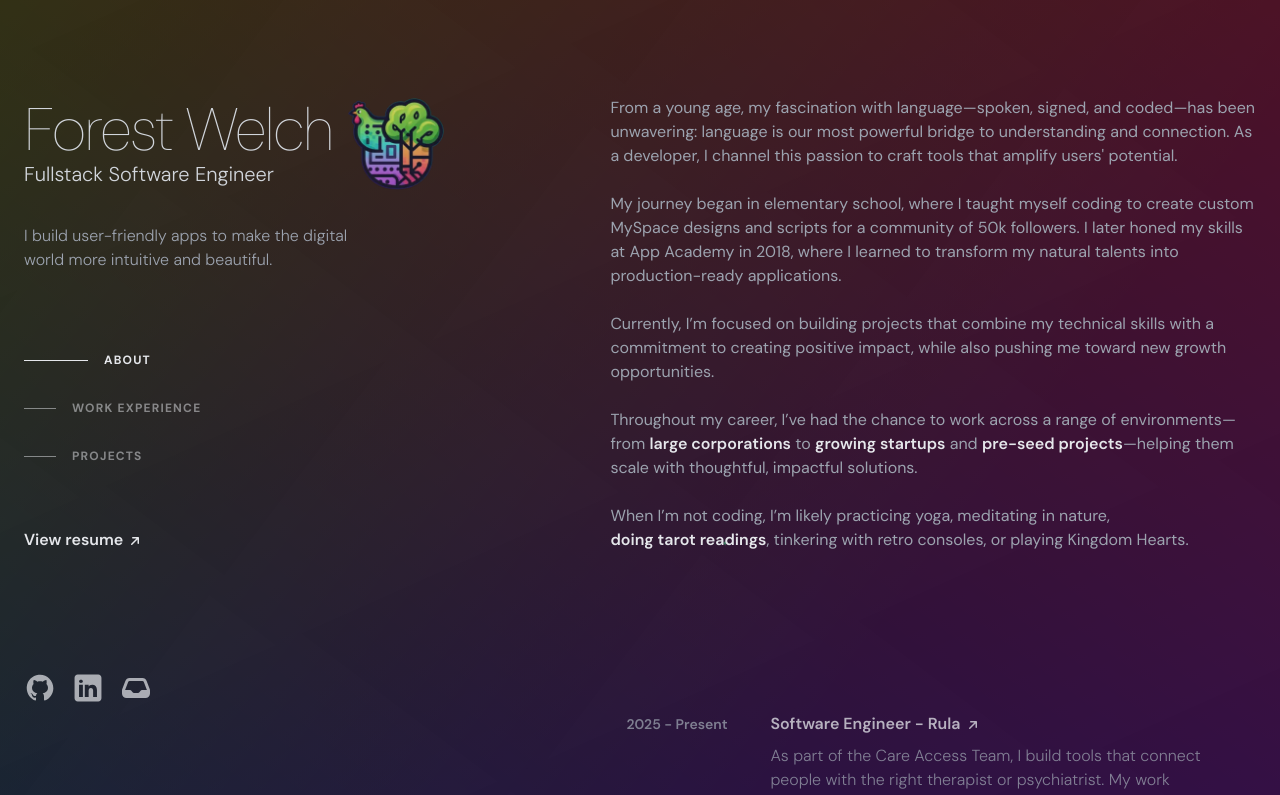
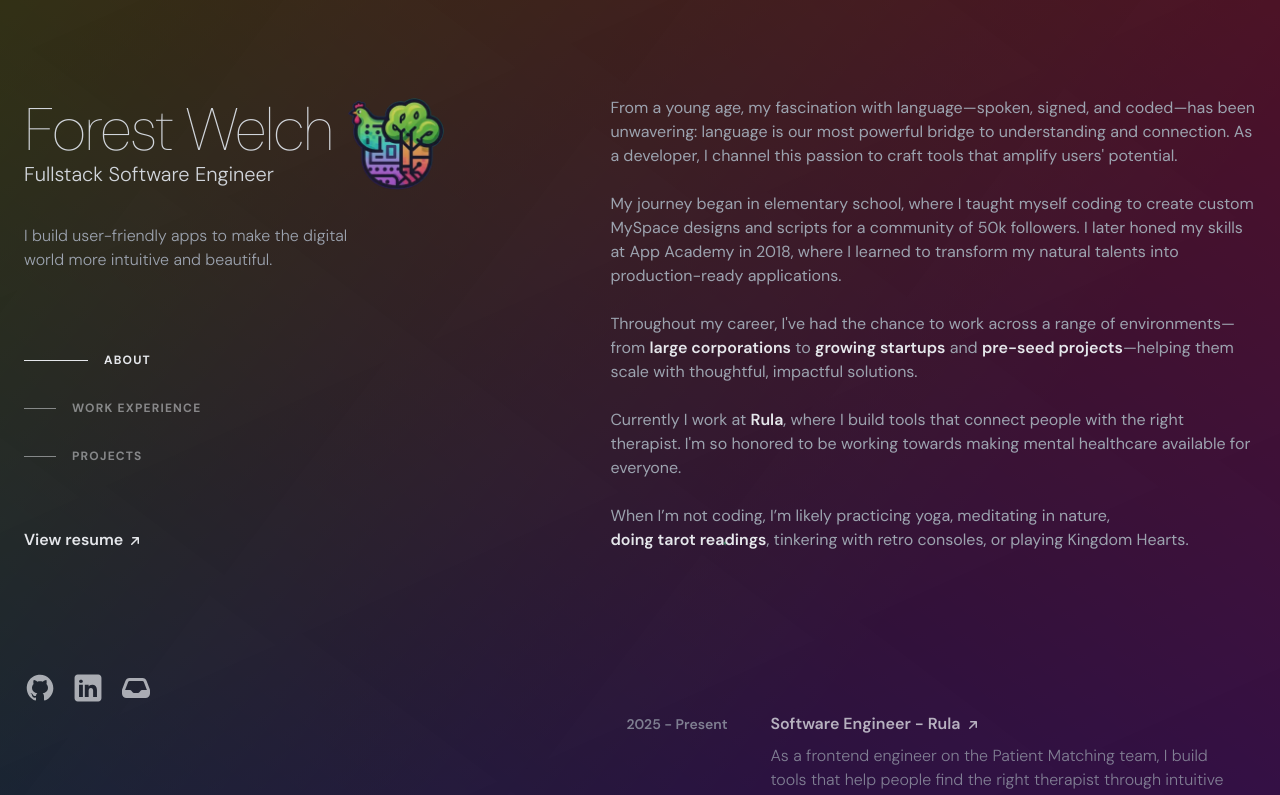
Before and after one commit to forestwelch/forests-world, a Next.js app: page / in a window 1280 px wide. Shown: the top 795 px of the page. Built offline with nearby package versions, Linux system fonts and the light colour scheme.

Commit message:
update about and experiences

```diff
--- a/components/About.tsx
+++ b/components/About.tsx
@@ -25,12 +25,7 @@
         applications.
         <br />
         <br />
-        Currently, I’m focused on building projects that combine my technical
-        skills with a commitment to creating positive impact, while also pushing
-        me toward new growth opportunities.
-        <br />
-        <br />
-        Throughout my career, I’ve had the chance to work across a range of
+        Throughout my career, I've had the chance to work across a range of
         environments—from{" "}
         <Link
           className="text-gray-800 dark:text-gray-200 font-semibold hover:text-light-600 dark:hover:text-dark-300 transition-color duration-150 ease-in-out"
@@ -55,6 +50,18 @@
         —helping them scale with thoughtful, impactful solutions.
         <br />
         <br />
+        Currently I work at{" "}
+        <Link
+          className="text-gray-800 dark:text-gray-200 font-semibold hover:text-light-600 dark:hover:text-dark-300 transition-color duration-150 ease-in-out"
+          href="https://rula.com"
+        >
+          Rula
+        </Link>
+        , where I build tools that connect people with the right therapist. I'm
+        so honored to be working towards making mental healthcare available for
+        everyone.
+        <br />
+        <br />
         When I’m not coding, I’m likely practicing yoga, meditating in nature,{" "}
         <Sparkles
           color={theme === "dark" ? "hsl(150, 40%, 40%)" : "hsl(260, 70%, 60%)"}
--- a/components/Experiences.tsx
+++ b/components/Experiences.tsx
@@ -10,7 +10,7 @@
     companyLink: "https://www.rula.com/",
     dates: "2025 - Present",
     description:
-      "As part of the Care Access Team, I build tools that connect people with the right therapist or psychiatrist. My work improves access and personalization, making mental healthcare available to everyone.",
+      "As a frontend engineer on the Patient Matching team, I build tools that help people find the right therapist through intuitive search and a seamless onboarding experience.",
     technologies: ["Next.js", "Storybook", "Rails"],
   },
   {
```
